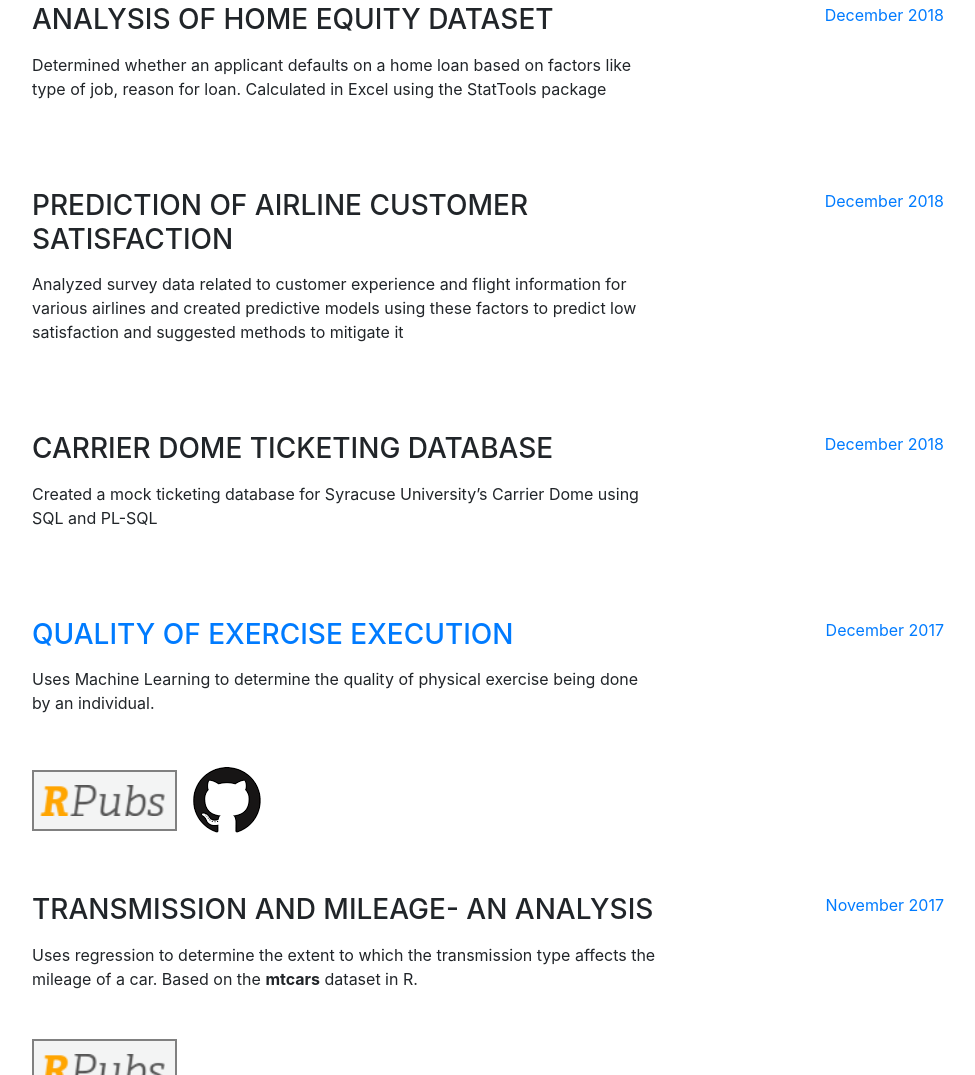
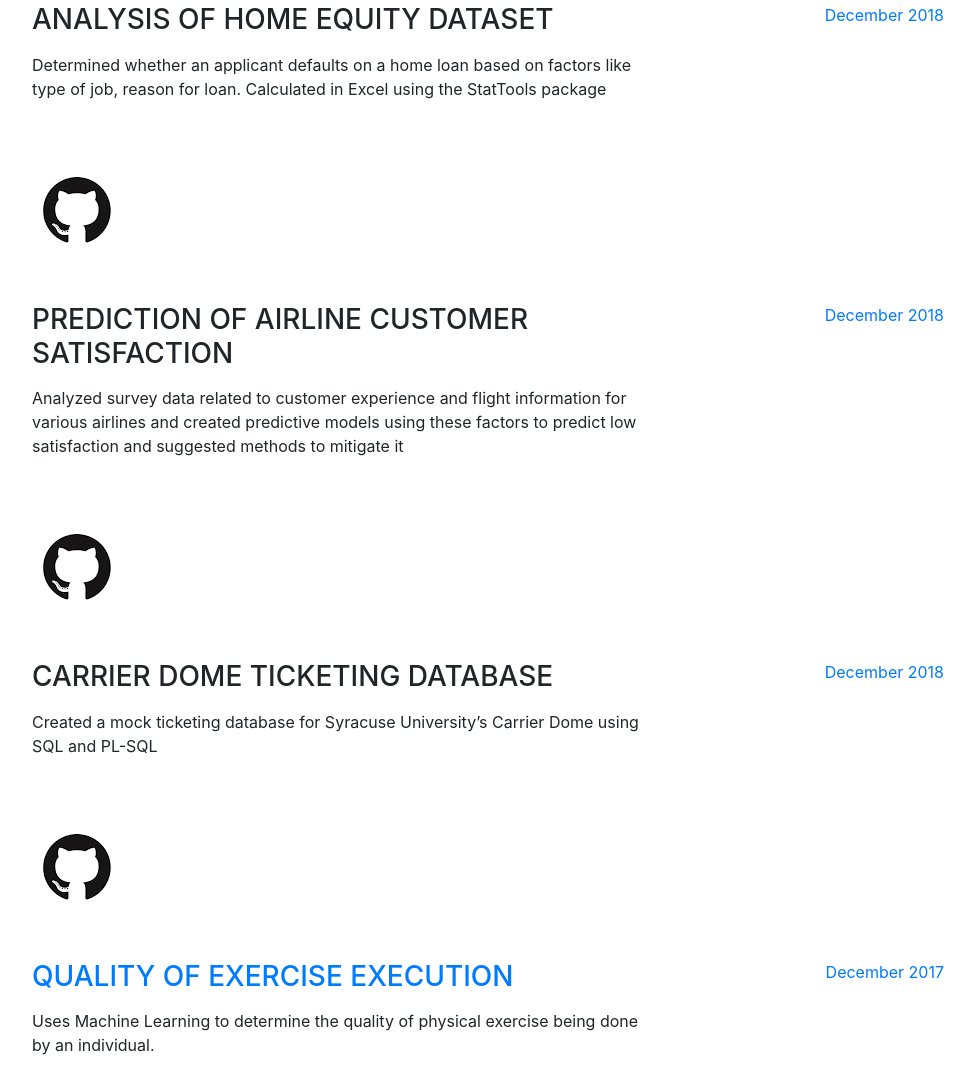
Before and after one commit to Eashani/eashani.github.io, a website with bundled scripts: page index.html in a window 1280 px wide. Shown: the part 931-2006 px from the top of the page, without its empty margins (288-1263 px from the left). Built offline with nearby package versions, Linux system fonts and the light colour scheme; a web font is replaced by a local one.

Commit message:
Update index.html

```diff
--- a/index.html
+++ b/index.html
@@ -123,6 +123,9 @@
               <div class="subheading mb-3"></div>
               <p>Determined whether an applicant defaults on a home loan based on factors like type of job, reason for loan. Calculated in Excel using the StatTools package</p>
         <br>
+	<br>
+	<a href="https://github.com/Eashani/Analysis-of-home-equity-data" target="_blank"><img class="image" src="img/github.png"></img></a>
+
         </div>
             <div class="resume-date text-md-right">
               <span class="text-primary">December 2018</span>
@@ -135,6 +138,8 @@
               <div class="subheading mb-3"></div>
               <p>Analyzed survey data related to customer experience and flight information for various airlines and created predictive models using these factors to predict low satisfaction and suggested methods to mitigate it</p>
 			  <br>
+		    <br>
+		<a href="https://github.com/Eashani/Prediction-of-customer-satisfaction-on-airline-data" target="_blank"><img class="image" src="img/github.png"></img></a>
 		</div>
             <div class="resume-date text-md-right">
               <span class="text-primary">December 2018</span>
@@ -147,6 +152,9 @@
               <div class="subheading mb-3"></div>
               <p>Created a mock ticketing database for Syracuse University’s Carrier Dome using SQL and PL-SQL</p>
         <br>
+	<br>
+	<a href="https://github.com/Eashani/IST659-Data-Administration-Concepts-and-Database-Management/tree/master/Project" target="_blank"><img class="image" src="img/github.png"></img></a>
+
         </div>
             <div class="resume-date text-md-right">
               <span class="text-primary">December 2018</span>
```
